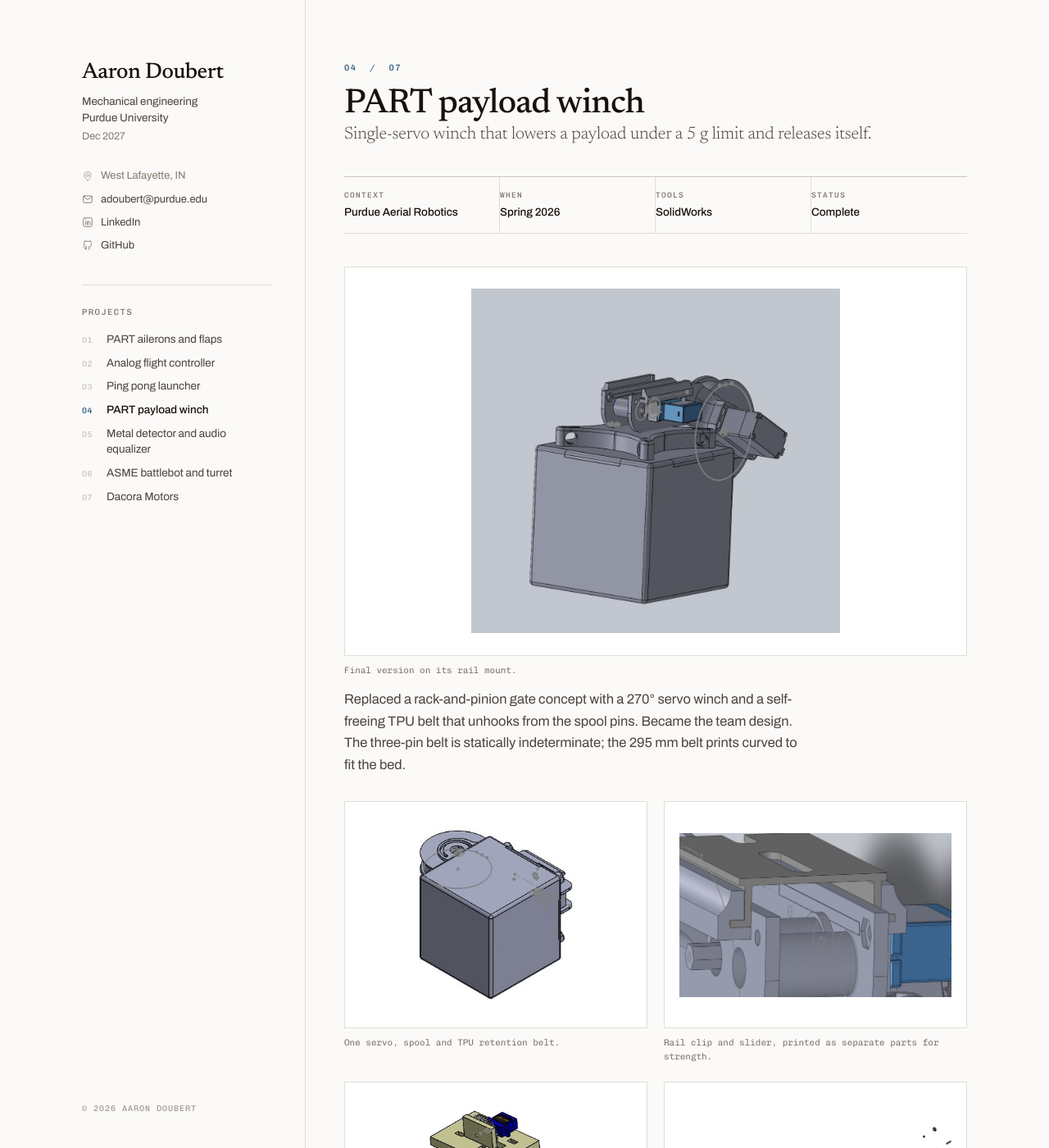
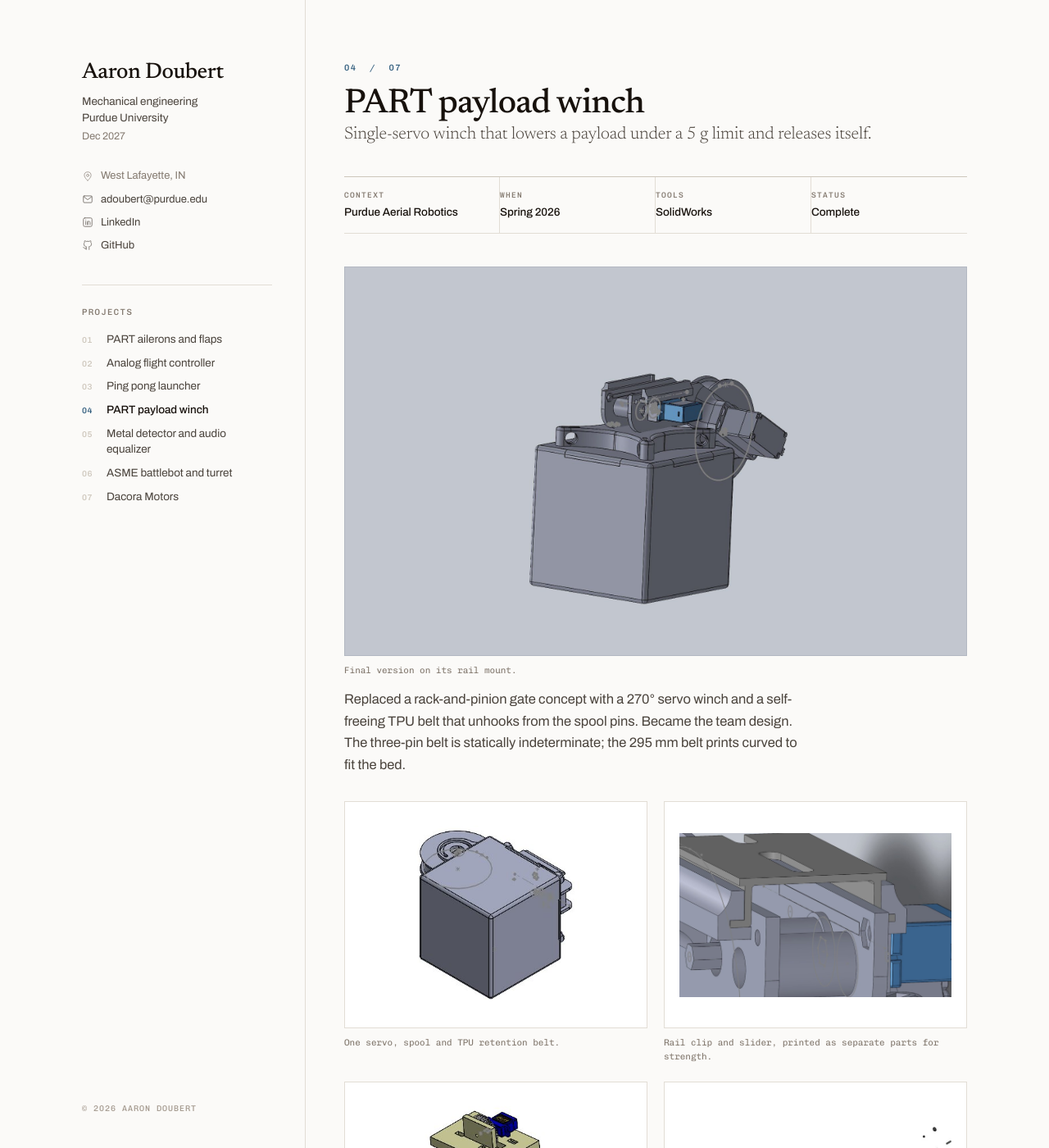
Before and after one commit to AaronDoubert/AaronDoubert.github.io, a Jekyll site: the page built from _projects/payload-winch.md, in a window 1280 px wide and 1400 px high. Shown: the whole window at 82% size. Built offline with Jekyll 4.4.1, drawn with Linux system fonts in a browser that asks for light colours.

Commit message:
Frame tones for renders with their own flat background
afc-pcb is a KiCad board on black, pl-final a SolidWorks viewport grey. Both sat in
a white tile as a hard rectangle. A tone: dark / tone: grey option matches the frame
to the image so it bleeds to the tile edge.

```diff
--- a/_data/collage.yml
+++ b/_data/collage.yml
@@ -4,14 +4,16 @@
 #   size  - omit for a one-third tile, or "wide" for a half-width tile.
 #           Keep each row adding up: wide+wide, or three plain tiles.
 #   photo - true for camera photos (fills the tile). Omit for CAD renders.
+#   tone  - 'dark' or 'grey' when the render has its own flat background, so the
+#           frame matches it instead of boxing it in a rectangle.
 #
 # Blank lines below mark where each row breaks, so it's easy to keep the rhythm.
 # Try not to put two tiles from the same project directly above each other.
 
 - { img: cs-flap.jpg,          slug: ailerons-flaps,           size: wide }
-- { img: afc-pcb.jpg,          slug: analog-flight-controller, size: wide }
+- { img: afc-pcb.jpg,          slug: analog-flight-controller, size: wide, tone: dark }
 
-- { img: pl-final.jpg,         slug: payload-winch }
+- { img: pl-final.jpg,         slug: payload-winch, tone: grey }
 - { img: asme-turret.jpg,      slug: asme-turret-battlebot, photo: true }
 - { img: cs-flap-horn.jpg,     slug: ailerons-flaps }
 
--- a/_layouts/home.html
+++ b/_layouts/home.html
@@ -36,7 +36,7 @@ layout: default
   {%- if proj %}
   <div class="card{% if c.size %} {{ c.size }}{% endif %}">
     <a href="{{ proj.url | relative_url }}">
-      <span class="frame{% if c.photo %} photo{% endif %}">
+      <span class="frame{% if c.photo %} photo{% endif %}{% if c.tone %} tone-{{ c.tone }}{% endif %}">
         <img src="{{ c.img | prepend: '/assets/img/' | relative_url }}" alt="{{ proj.title }}" loading="lazy">
       </span>
       <span class="meta">
--- a/_layouts/project.html
+++ b/_layouts/project.html
@@ -25,7 +25,7 @@ layout: default
 
 {%- if page.hero %}
 <figure class="hero">
-  <span class="frame{% if page.hero.photo %} photo{% endif %}">
+  <span class="frame{% if page.hero.photo %} photo{% endif %}{% if page.hero.tone %} tone-{{ page.hero.tone }}{% endif %}">
     <img src="{{ page.hero.src | prepend: '/assets/img/' | relative_url }}" alt="{{ page.hero.alt }}" loading="eager">
   </span>
   {%- if page.hero.caption %}<figcaption>{{ page.hero.caption }}</figcaption>{% endif %}
@@ -38,7 +38,7 @@ layout: default
 <div class="shots">
   {%- for s in page.shots %}
   <figure{% if s.full %} class="full"{% endif %}>
-    <span class="frame{% if s.photo %} photo{% endif %}">
+    <span class="frame{% if s.photo %} photo{% endif %}{% if s.tone %} tone-{{ s.tone }}{% endif %}">
       <img src="{{ s.src | prepend: '/assets/img/' | relative_url }}" alt="{{ s.alt }}" loading="lazy">
     </span>
     {%- if s.caption %}<figcaption>{{ s.caption }}</figcaption>{% endif %}
--- a/_sass/_style.scss
+++ b/_sass/_style.scss
@@ -371,6 +371,20 @@ h2.section::after {
   img { object-fit: cover; padding: 0; }
 }
 
+// Some renders carry their own flat ground (a KiCad board on black, a SolidWorks
+// viewport grey). Match the frame to it so the image bleeds to the edge instead
+// of sitting in the tile as a hard rectangle.
+.frame.tone-dark {
+  background: #0d0e10;
+  border-color: #0d0e10;
+  img { padding: 0; }
+}
+.frame.tone-grey {
+  background: #c2c6cf;
+  border-color: #b3b8c2;
+  img { padding: 0; }
+}
+
 .card > a:hover .frame { border-color: $line-firm; }
 .card > a:hover .frame img { transform: scale(1.028); }
 
```
Also changed, not shown: _projects/analog-flight-controller.md (+1 -0 lines), _projects/payload-winch.md (+1 -0 lines).
